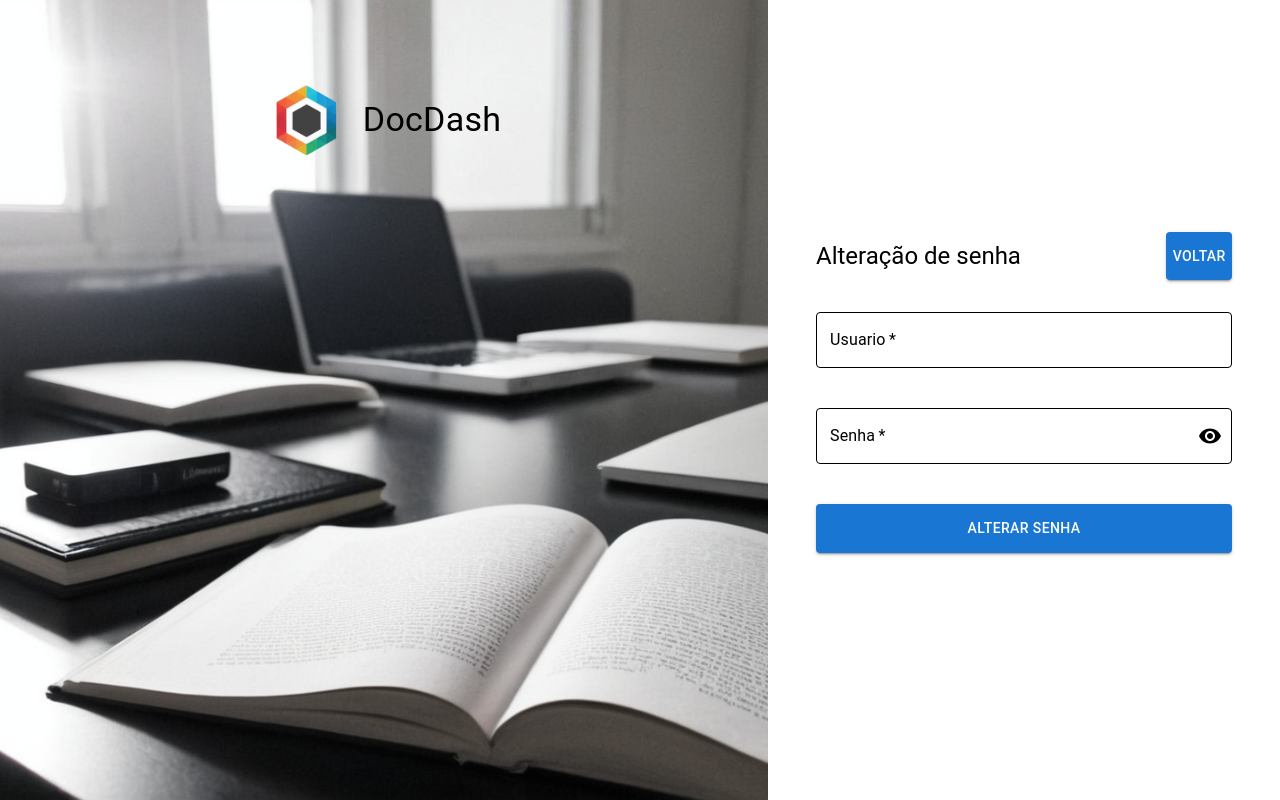
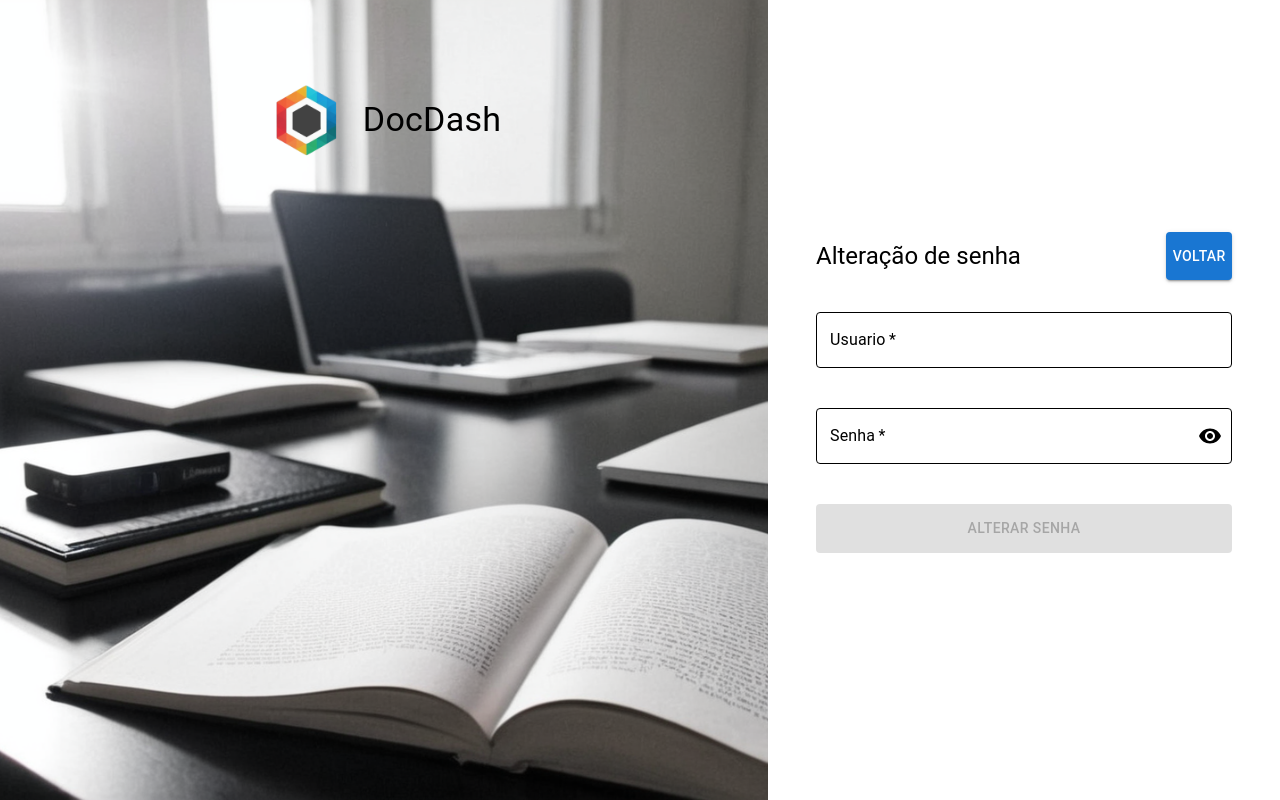
Before and after one commit to group-tcc-up-bes-bsi/frontend, a Next.js app: page /pages/resetPassword in a window 1280 px wide. Built offline with nearby package versions, Linux system fonts and the light colour scheme.

Commit message:
Alter resetPassword meth

```diff
--- a/src/app/components/organization/Organization.tsx
+++ b/src/app/components/organization/Organization.tsx
@@ -9,7 +9,7 @@ import { OrganizationObj } from '../../models/OrganizationObj';
 import { Star } from '@mui/icons-material';
 import { useOrganizationFormStore } from '@/app/state/organizationFormState';
 import OrganizationForm from './OrganizationForm';
-import { organizationsType } from '../../api/ConstantsTypes';
+import { organizationsType } from '../../services/ConstantsTypes';
 
 const Organization: React.FC = () => {
     const { theme } = useTheme();
--- a/src/app/components/organization/OrganizationForm.tsx
+++ b/src/app/components/organization/OrganizationForm.tsx
@@ -7,7 +7,7 @@ import CustomTextField from '../CustomTextField';
 import CustomComboBox from '../CustomComboBox';
 import CustomButton from '../CustomButton';
 import CustomTypography from '../CustomTypography';
-import { organizationsType, userType } from '../../api/ConstantsTypes';
+import { organizationsType, userType } from '../../services/ConstantsTypes';
 
 
 const OrganizationForm: React.FC = () => {
--- a/src/app/pages/login/page.tsx
+++ b/src/app/pages/login/page.tsx
@@ -13,7 +13,7 @@ import {
 } from '@mui/material';
 import CustomTypography from '../../components/CustomTypography';
 import CustomAlert from '../../components/CustomAlert';
-import { authLoginUser } from '../../api/UserRequest';
+import { authLoginUser } from '../../services/UserRequest';
 import { MessageObj } from '@/app/models/MessageObj';
 
 const Login: React.FC = () => {
--- a/src/app/pages/register/page.tsx
+++ b/src/app/pages/register/page.tsx
@@ -13,7 +13,7 @@ import {
 import CustomTypography from '../../components/CustomTypography';
 import CustomAlert from '../../components/CustomAlert';
 import { MessageObj } from '@/app/models/MessageObj';
-import { createUser } from '@/app/api/UserRequest';
+import { createUser } from '@/app/services/UserRequest';
 
 const Register: React.FC = () => {
     const [user, setUser] = useState('');
--- a/src/app/pages/resetPassword/page.tsx
+++ b/src/app/pages/resetPassword/page.tsx
@@ -15,6 +15,7 @@ import CustomAlert from '../../components/CustomAlert';
 import { MessageObj } from '@/app/models/MessageObj';
 import AdminPasswordModal from '@/app/components/admin/AdminPasswordModal';
 import { useAdminPassStore } from '@/app/state/adminPassState';
+import { isLoginValid } from '@/app/services/ValidForms';
 
 const ResetPassword: React.FC = () => {
     const [user, setUser] = useState('');
@@ -39,7 +40,6 @@ const ResetPassword: React.FC = () => {
             alterAdminPass(true);
         }
     }, [showAdminRequest]);
-
 
     return (
         <Box sx={{
@@ -207,7 +207,7 @@ const ResetPassword: React.FC = () => {
                             type="button"
                             colorType="primary"
                             hoverColorType="primary"
-                            disabled={showAdminRequest}
+                            disabled={!isLoginValid(user, password)}
                             onClick={() => alterAdminPass(true)}
                         />
 
--- a/src/app/api/UserRequest.tsx
+++ b/src/app/services/UserRequest.tsx
@@ -114,11 +114,12 @@ export async function authLoginUser(User: string, Password: string) {
             token: responseData.token,
         };
     } catch (error) {
+        console.error(error);
         return {
             message: new MessageObj(
                 'error',
                 getErrorTitle(500),
-                `Erro: ${error}`,
+                `Erro: Servidor Inoperante`,
                 'error'
             )
         };
--- /dev/null
+++ b/src/app/services/ValidForms.ts
@@ -0,0 +1,3 @@
+export const isLoginValid = (user: string, password: string) => {
+  return user.trim().length > 0 && password.trim().length >= 4;
+};
```
Also changed, not shown: src/app/services/ConstantsTypes.ts (renamed from src/app/api/ConstantsTypes.ts), src/app/services/ErrorTitle.ts (renamed from src/app/api/ErrorTitle.ts), src/app/services/getAuthToken.ts (renamed from src/app/api/getAuthToken.ts).
